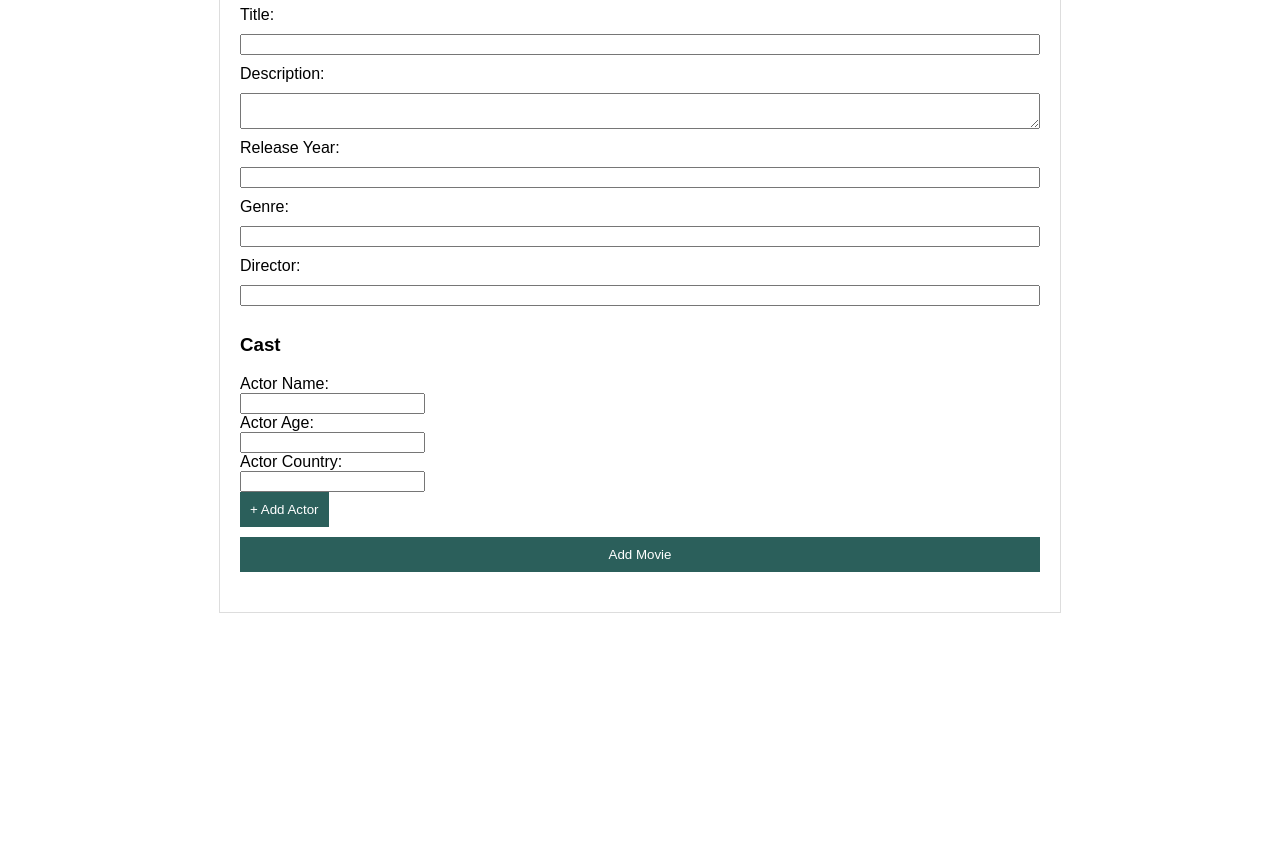
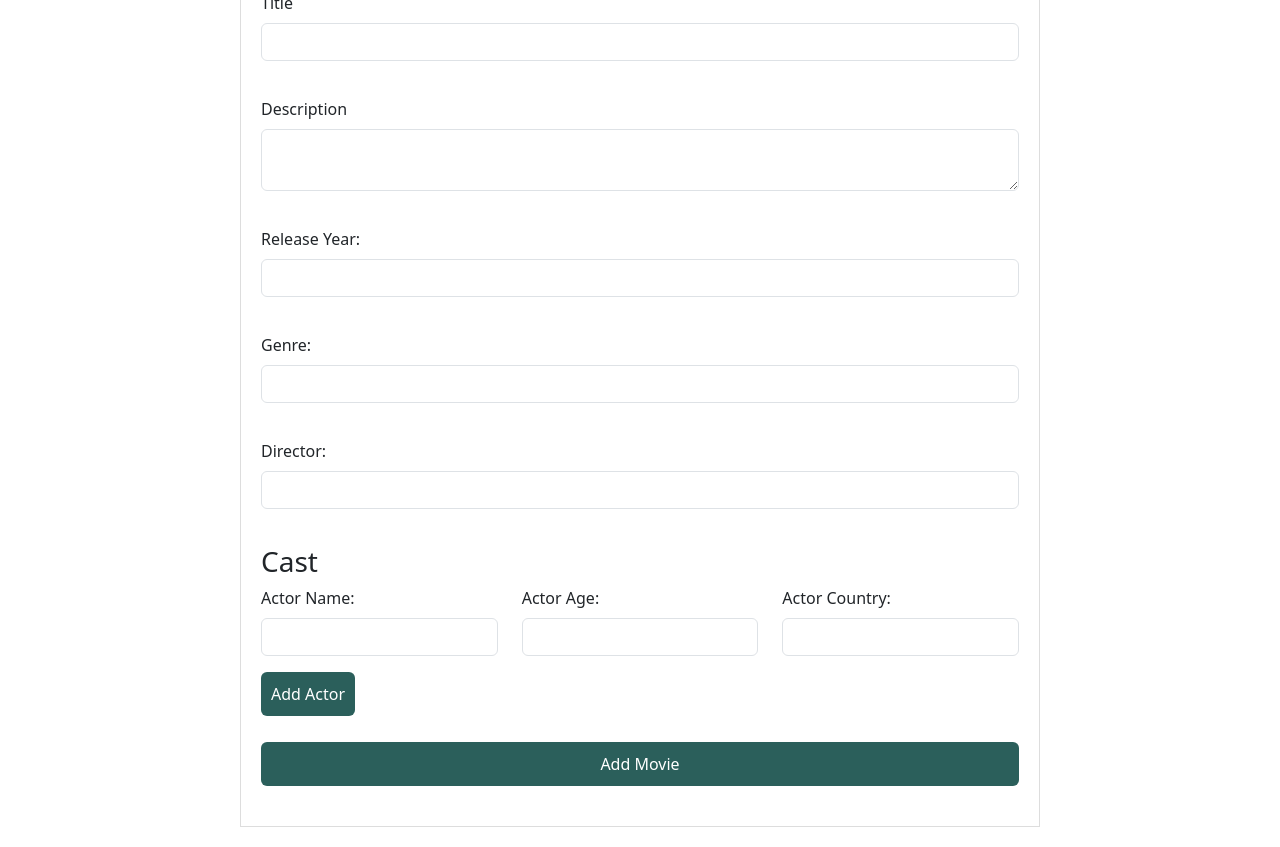
Before and after one commit to hasanBafuleh/Movies-Library, a website: page Front-End/index.html in a window 1280 px wide. Shown: the part 251-1098 px from the top of the page. Before the commit the page ends 884 px from the top, so only its background shows below. Drawn offline with nearby package versions, Linux system fonts and the light colour scheme.

Commit message:
Update HTML & CSS

```diff
--- a/Back-End/server.js
+++ b/Back-End/server.js
@@ -4,10 +4,8 @@ const sqlite3 = require("sqlite3");
 const app = express();
 const PORT = 3000;
 
-// Connect to SQLite database
 const db = new sqlite3.Database("movies.db");
 
-// Create movies table
 db.run(`
   CREATE TABLE movies (
     id INTEGER PRIMARY KEY,
@@ -20,7 +18,6 @@ db.run(`
   )
 `);
 
-// Create casts table
 db.run(`
   CREATE TABLE casts (
     id INTEGER PRIMARY KEY,
@@ -31,7 +28,6 @@ db.run(`
   )
 `);
 
-// Create comments table
 db.run(`
   CREATE TABLE comments (
     id INTEGER PRIMARY KEY,
@@ -41,7 +37,6 @@ db.run(`
   )
 `);
 
-// RESTful API Endpoints...
 
 app.listen(PORT, () => {
     console.log(`Server is running on http://localhost:${PORT}`);
--- a/Front-End/index.html
+++ b/Front-End/index.html
@@ -3,10 +3,12 @@
   <head>
     <meta charset="UTF-8" />
     <meta name="viewport" content="width=device-width, initial-scale=1.0" />
-
     <title>Movies Library</title>
-
     <link rel="stylesheet" href="styles.css" />
+    <link
+      href="../node_modules/bootstrap/dist/css/bootstrap.min.css"
+      rel="stylesheet"
+    />
   </head>
 
   <body>
@@ -24,55 +26,109 @@
 
       <section id="add-movie">
         <h2>Add New Movie</h2>
-        <form id="add-movie-form">
-          <label for="title">Title:</label>
-          <input type="text" id="title" name="title" required />
-
-          <label for="description">Description:</label>
-          <textarea id="description" name="description" required></textarea>
-
-          <label for="release-year">Release Year:</label>
-          <input type="number" id="release-year" name="release-year" required />
-
-          <label for="genre">Genre:</label>
-          <input type="text" id="genre" name="genre" required />
-
-          <label for="director">Director:</label>
-          <input type="text" id="director" name="director" required />
-
-          <section id="cast-section">
-            <h3>Cast</h3>
-            <div class="actor" data-index="0">
-              <label for="actor-name-0">Actor Name:</label>
+        <form>
+          <div class="mb-3">
+            <label for="title" class="form-label">Title</label>
             <input
               type="text"
+              class="form-control"
+              id="title"
+              name="title"
+              required
+            />
+          </div>
+          <div class="mb-3">
+            <label for="description" class="form-label">Description</label>
+            <textarea class="form-control" id="description" rows="2"></textarea>
+          </div>
+          <div class="mb-3">
+            <label for="release-year" class="form-label">Release Year:</label>
+            <input
+              type="number"
+              class="form-control"
+              id="release-year"
+              name="release-year"
+              required
+            />
+          </div>
+          <div class="mb-3">
+            <label for="genre" class="form-label">Genre:</label>
+            <input
+              type="text"
+              class="form-control"
+              id="genre"
+              name="genre"
+              required
+            />
+          </div>
+          <div class="mb-3">
+            <label for="director" class="form-label">Director:</label>
+            <input
+              type="text"
+              class="form-control"
+              id="director"
+              name="director"
+              required
+            />
+          </div>
+          <div class="mb-3">
+            <h3>Cast</h3>
+            <div class="row" id="cast-section">
+              <div class="col">
+                <div class="mb-3">
+                  <label for="actor-name-0" class="form-label"
+                    >Actor Name:</label
+                  >
+                  <input
+                    type="text"
+                    class="form-control"
                     id="actor-name-0"
                     name="actor-name-0"
                     required
                   />
-
-              <label for="actor-age-0">Actor Age:</label>
+                </div>
+              </div>
+              <div class="col">
+                <div class="mb-3">
+                  <label for="actor-age-0" class="form-label">Actor Age:</label>
                   <input
                     type="number"
+                    class="form-control"
                     id="actor-age-0"
                     name="actor-age-0"
                     required
                   />
-
-              <label for="actor-country-0">Actor Country:</label>
+                </div>
+              </div>
+              <div class="col">
+                <div class="mb-3">
+                  <label for="actor-country-0" class="form-label"
+                    >Actor Country:</label
+                  >
                   <input
                     type="text"
+                    class="form-control"
                     id="actor-country-0"
                     name="actor-country-0"
                     required
                   />
                 </div>
+              </div>
+            </div>
+            <div class="row">
+              <div class="col">
+                <button
+                  type="button"
+                  class="btn btn-secondary"
+                  id="add-actor-btn"
+                >
+                  Add Actor
+                </button>
+              </div>
+            </div>
+          </div>
 
-            <!-- Button to add more actors dynamically -->
-            <button type="button" id="add-actor-btn">+ Add Actor</button>
-          </section>
-
-          <button type="submit">Add Movie</button>
+          <button type="submit" class="btn btn-primary">Add Movie</button>
         </form>
       </section>
 
--- a/Front-End/styles.css
+++ b/Front-End/styles.css
@@ -7,7 +7,7 @@ body {
 header {
   background-color: rgba(4, 66, 61, 0.843);
   color: #fff;
-  padding: 10px;
+  padding: 20px;
   text-align: center;
 }
 
@@ -46,9 +46,17 @@ form {
 
 label {
   display: block;
+  margin-bottom: 5px;
 }
 
-button {
+.form-control {
+  width: 100%;
+  padding: 10px;
+  margin-bottom: 10px;
+}
+
+button.btn-primary,
+button.btn-secondary {
   background-color: rgba(4, 66, 61, 0.843);
   color: #fff;
   padding: 10px;
@@ -56,6 +64,7 @@ button {
   cursor: pointer;
 }
 
-button:hover {
-  background-color: #006c65; /* Darker shade on hover */
+button.btn-primary:hover,
+button.btn-secondary:hover {
+  background-color: #006c65 !important;
 }
--- a/package.json
+++ b/package.json
@@ -10,6 +10,7 @@
   "author": "",
   "license": "ISC",
   "dependencies": {
+    "bootstrap": "^5.3.2",
     "express": "^4.18.2",
     "sqlite3": "^5.1.7"
   }
```
Also changed, not shown: 1 other file. Lines whose indentation alone changed are shown as unchanged.
